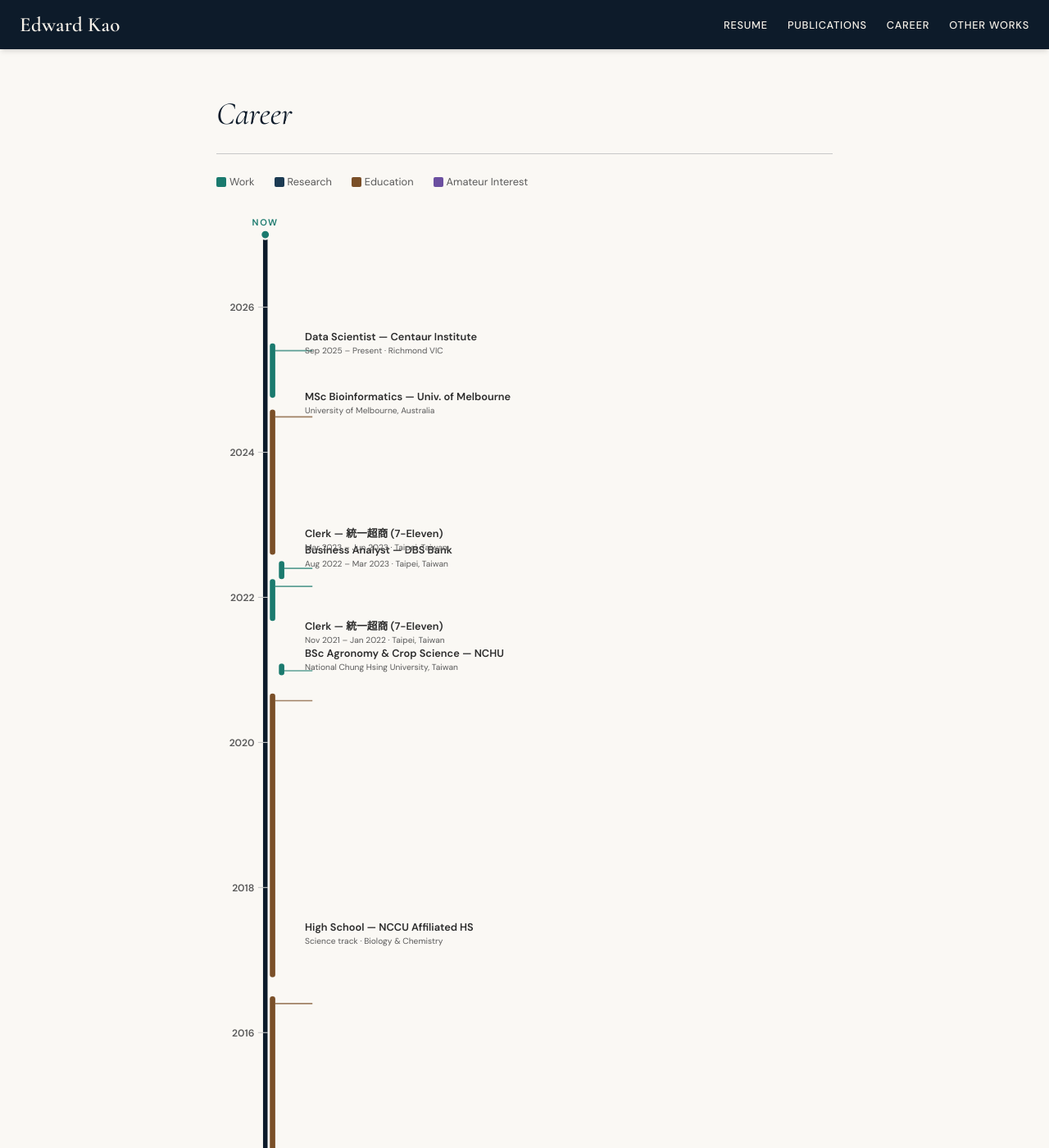
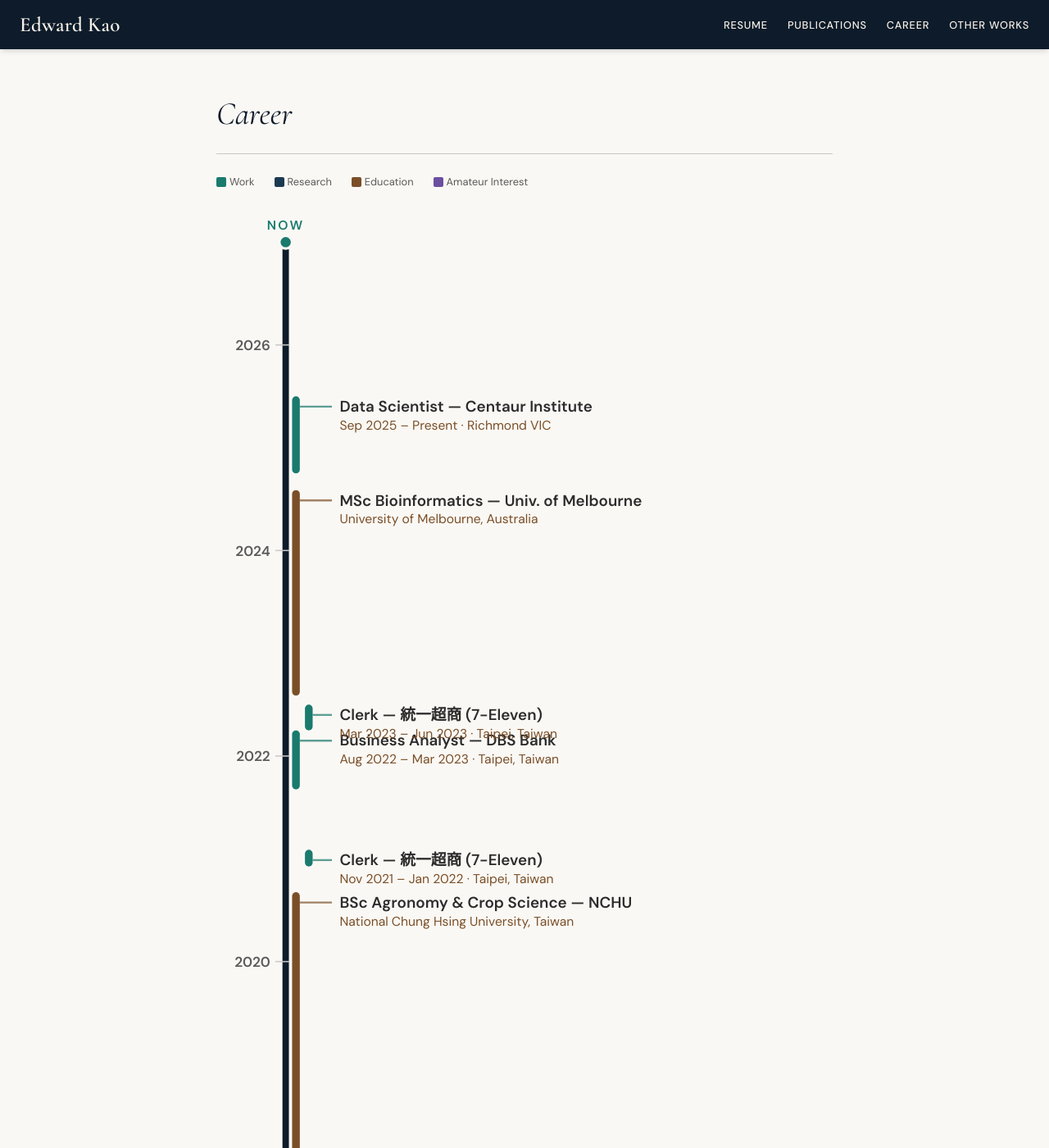
Before and after one commit to edwardkao6413/edwardkao6413.github.io, a Jekyll site: the page built from career.md, in a window 1280 px wide and 1400 px high. Shown: the whole window at 82% size. Built offline with Jekyll 4.4.1, drawn with Linux system fonts in a browser that asks for light colours.

Commit message:
fix: move timeline labels into SVG to fix responsive layout
Labels were HTML divs absolutely positioned over the SVG, which broke
when the SVG scaled down on narrow viewports — labels appeared detached
and overlapped. Fix: render titles and descriptions as SVG <text>
elements at the correct y-coordinate, eliminating the overlay system.
Also narrowed viewBox from 680 to 480 and shortened leader_end_x so
labels sit tightly against the spine. Removed now-unused .tl-label CSS.

Co-Authored-By: Claude Sonnet 4.6 <noreply@anthropic.com>

```diff
--- a/assets/css/main.css
+++ b/assets/css/main.css
@@ -432,22 +432,6 @@ a:hover { color: var(--color-teal-400); text-decoration: none; }
 /* ── Career Timeline ── */
 .tl-wrap { position: relative; }
 .tl-wrap svg { display: block; width: 100%; height: auto; }
-.tl-label {
-  position: absolute; left: 108px; z-index: 1;
-  max-width: calc(100% - 116px); font-family: var(--font-body);
-  font-size: var(--text-sm); color: var(--color-neutral-900);
-  line-height: 1.4; pointer-events: none;
-}
-.tl-label__title {
-  display: block;
-  font-weight: 600;
-}
-.tl-label__desc {
-  display: block;
-  font-size: var(--text-xs);
-  color: var(--color-neutral-600);
-  margin-top: 1px;
-}
 .tl-legend {
   display: flex; gap: var(--space-6); flex-wrap: wrap;
   margin-bottom: var(--space-8); font-family: var(--font-body);
@@ -457,7 +441,3 @@ a:hover { color: var(--color-teal-400); text-decoration: none; }
   display: inline-block; width: 12px; height: 12px;
   border-radius: 2px; margin-right: var(--space-1); vertical-align: middle;
 }
-
-@media (max-width: 639px) {
-  .tl-label { left: 80px; max-width: calc(100% - 88px); }
-}
--- a/career.md
+++ b/career.md
@@ -20,8 +20,8 @@ permalink: /career
 {% assign bar_x1 = 69 %}
 {% assign bar_x1_right = 75 %}
 {% assign leader_anchor = 8 %}
-{% assign leader_end_x = 106 %}
-{% assign label_center_offset = 10 %}
+{% assign leader_end_x = 90 %}
+{% assign label_x = 96 %}
 
 <div class="page-content">
   <h1>Career</h1>
@@ -43,7 +43,7 @@ permalink: /career
 
   <section class="tl-wrap" aria-label="Career timeline">
 
-    <svg viewBox="0 0 680 {{ svg_height }}" width="100%" role="img"
+    <svg viewBox="0 0 480 {{ svg_height }}" width="100%" role="img"
          aria-label="Career timeline from {{ start_year }} to {{ end_year }}"
          xmlns="http://www.w3.org/2000/svg">
 
@@ -59,7 +59,7 @@ permalink: /career
             font-family="DM Sans,sans-serif" font-size="10" font-weight="700"
             fill="#1a7a6e" letter-spacing="1.5" aria-hidden="true">NOW</text>
 
-      <!-- year ticks: every 2 years from start_year to end_year (no tick for display_end_year) -->
+      <!-- year ticks: every 2 years from start_year to end_year -->
       {% for i in (0..total_steps) %}
         {% assign offset = i | times: 2 %}
         {% assign tick_year = start_year | plus: offset %}
@@ -68,16 +68,16 @@ permalink: /career
         {% assign tick_y = years_from_top | times: px_per_year | plus: svg_top_pad %}
         {% assign tick_x1 = spine_x | minus: 8 %}
         {% assign tick_x2 = spine_x | plus: 3 %}
-        {% assign label_x = spine_x | minus: 12 %}
-        {% assign label_y = tick_y | plus: 4 %}
+        {% assign year_label_x = spine_x | minus: 12 %}
+        {% assign year_label_y = tick_y | plus: 4 %}
         <line x1="{{ tick_x1 }}" y1="{{ tick_y }}" x2="{{ tick_x2 }}" y2="{{ tick_y }}"
               stroke="#c8c8c8" stroke-width="1"/>
-        <text x="{{ label_x }}" y="{{ label_y }}" text-anchor="end"
+        <text x="{{ year_label_x }}" y="{{ year_label_y }}" text-anchor="end"
               font-family="DM Sans,sans-serif" font-size="11" font-weight="600"
               fill="#5a5a5a" aria-hidden="true">{{ tick_year }}</text>
       {% endfor %}
 
-      <!-- event bars and leader lines -->
+      <!-- event bars, leader lines, and inline SVG labels -->
       {% for event in site.data.career %}
         {% if event.present %}
           {% assign ev_end_year  = end_year %}
@@ -119,31 +119,20 @@ permalink: /career
         {% assign leader_y = bar_top | plus: leader_anchor | plus: leader_offset %}
         <line x1="{{ bar_right }}" y1="{{ leader_y }}" x2="{{ leader_end_x }}" y2="{{ leader_y }}"
               stroke="{{ bar_color }}" stroke-width="1.5" opacity="0.7" aria-hidden="true"/>
+        {% assign title_y = leader_y | plus: 4 %}
+        {% assign desc_y  = title_y  | plus: 14 %}
+        <text x="{{ label_x }}" y="{{ title_y }}"
+              font-family="DM Sans,sans-serif" font-size="12" font-weight="600"
+              fill="#2c2c2c" aria-hidden="true">{{ event.label }}</text>
+        {% if event.description %}
+        <text x="{{ label_x }}" y="{{ desc_y }}"
+              font-family="DM Sans,sans-serif" font-size="10" font-weight="400"
+              fill="#7a4f28" aria-hidden="true">{{ event.description }}</text>
+        {% endif %}
       {% endfor %}
 
     </svg>
 
-    <!-- HTML label blocks — absolutely positioned, overlaid on SVG coordinate space -->
-    {% for event in site.data.career %}
-      {% if event.present %}
-        {% assign ev_end_year  = end_year %}
-        {% assign ev_end_month = now_month %}
-      {% else %}
-        {% assign ev_end_year  = event.end_year  | plus: 0 %}
-        {% assign ev_end_month = event.end_month | plus: 0 %}
-      {% endif %}
-      {% assign end_years_gap    = display_end_year | minus: ev_end_year %}
-      {% assign end_month_gap    = 12 | minus: ev_end_month %}
-      {% assign end_total_months = end_years_gap | times: 12 | plus: end_month_gap %}
-      {% assign bar_top          = end_total_months | times: 80 | divided_by: 12 | plus: svg_top_pad %}
-      {% assign leader_offset    = event.leader_y_offset | default: 0 | plus: 0 %}
-      {% assign label_top        = bar_top | plus: leader_anchor | plus: leader_offset | minus: label_center_offset %}
-      <div class="tl-label" style="top:{{ label_top }}px;" aria-hidden="true">
-        <span class="tl-label__title">{{ event.label | escape }}</span>
-        {% if event.description %}<span class="tl-label__desc">{{ event.description | escape }}</span>{% endif %}
-      </div>
-    {% endfor %}
-
   </section>
 
 </div>
```
